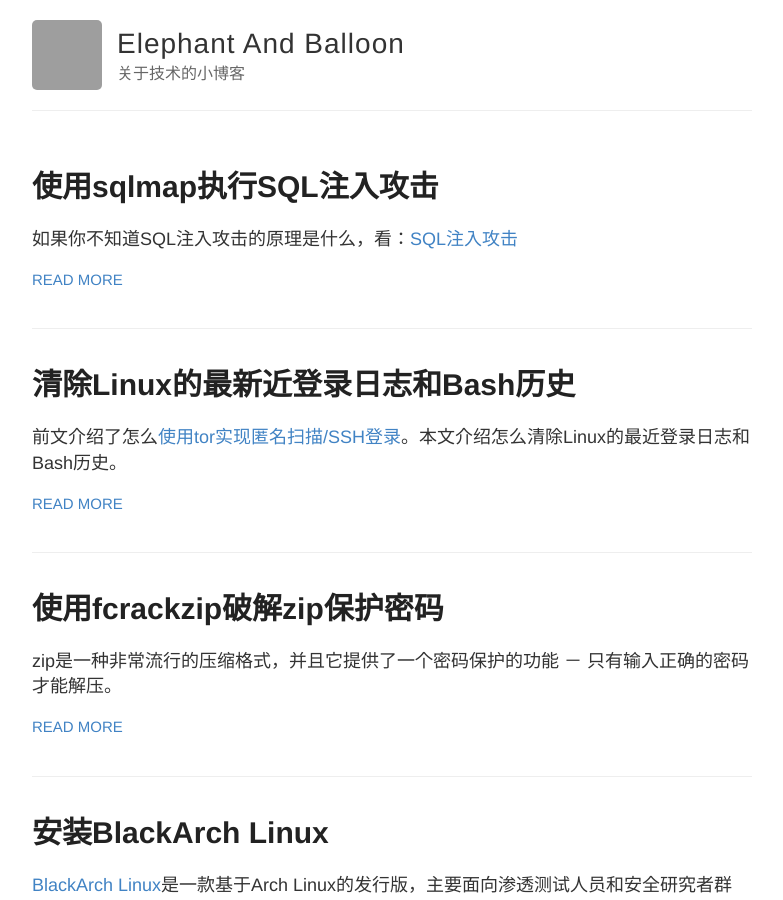
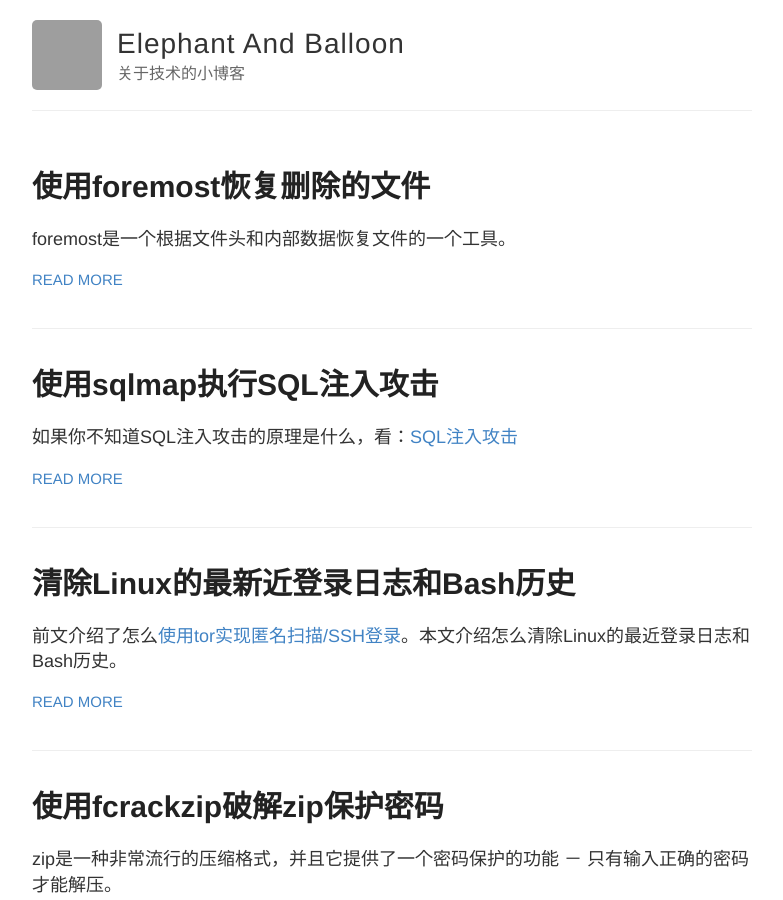
Before and after one commit to tiancode/tiancode.github.io, a Jekyll site: the page built from index.html, in a window 1280 px wide and 900 px high. Shown: the whole window, without its empty margins (248-1031 px from the left). Built offline with Jekyll 4.4.1, drawn with Linux system fonts in a browser that asks for light colours; part of the change alters nothing that is shown; grey boxes are pictures that could not be loaded.

Commit message:
foremost

````diff
--- a/_layouts/default.html
+++ b/_layouts/default.html
@@ -38,6 +38,8 @@
 
     <div id="main" role="main" class="container">
       {{ content }}
+
+      {% include advertising.html %}
     </div>
 
     <div class="wrapper-footer">
--- /dev/null
+++ b/_posts/2016-5-9-foremost-recover-del-file.md
@@ -0,0 +1,91 @@
+---
+layout: post
+title: 使用foremost恢复删除的文件
+---
+
+foremost是一个根据文件头和内部数据恢复文件的一个工具。
+
+> Recover files using their headers, footers, and data structures.
+
+最初代码是由美国空军特别调查办公室（OSI）的两个调查员编写的，主要是为了犯罪调查。
+
+它可以恢复的文件类型：
+
+```
+jpg    Support for the JFIF and Exif formats including  implementations
+              used in modern digital cameras.
+gif
+png
+bmp    Support for windows bmp format.
+avi
+exe    Support  for Windows PE binaries, will extract DLL and EXE files
+              along with their compile times
+mpg    Support for most MPEG files (must begin with 0x000001BA)
+wav
+riff   This will extract AVI and RIFF since they use the same file for‐
+              mat (RIFF). note faster than running each separately.
+wmv    Note may also extract wma files as they have similar format.
+mov
+pdf
+ole    This  will  grab  any  file  using the OLE file structure.  This
+              includes PowerPoint, Word, Excel, Access, and StarWriter
+doc    Note it is more efficient to run OLE as you get  more  bang  for
+              your  buck.   If you wish to ignore all other ole files then use
+              this.
+zip    Note is will extract .jar files as well because they use a simi‐
+              lar  format.   Open Office docs are just zip'd XML files so they
+              are extracted as well.  These include SXW, SXC, SXI, and SX? for
+              undetermined  OpenOffice  files.  Office 2007 files are also XML
+              based (PPTX,DOCX,XLSX)
+rar
+htm
+cpp    C source code detection, note this is primitive and may generate
+              documents other than C code.
+mp4    Support for MP4 files.
+all    Run  all  pre-defined  extraction  methods. [Default if no -t is
+              specified]
+```
+
+Kali Linux默认安装了foremost；如果你使用的是Ubuntu，可以执行如下命令安装：
+
+{% highlight shell %}
+# apt-get install foremost
+{% endhighlight %}
+
+### 使用foremost恢复文件
+
+假如你误删了一个png文件：
+
+{% highlight shell %}
+# rm -f test.png
+{% endhighlight %}
+
+恢复：
+
+{% highlight shell %}
+# foremost -t png -i /dev/sda1
+{% endhighlight %}
+
+恢复的文件默认保存在当前的output目录。
+
+如果你不知道要恢复的文件在哪个分区，可以使用mount命令查看。
+
+注：它也支持Windows的文件系统；如果文件所在的硬盘块区已经被其他数据覆盖，那么这个文件就不可恢复了。
+
+如果硬盘很大也许需要用很长时间执行。执行完成之后，去output目录找到已恢复的文件。
+
+output根目录有一个audit.txt的文件，它保存了foremost执行的汇总信息。
+
+*****
+
+如果要恢复所有支持的文件，使用all：
+
+{% highlight shell %}
+# foremost -t all -i /dev/sda1
+{% endhighlight %}
+
+关于foremost的更多信息，查看帮助：
+
+{% highlight shell %}
+# man foremost
+{% endhighlight %}
````
Also changed, not shown: 1 other file.
